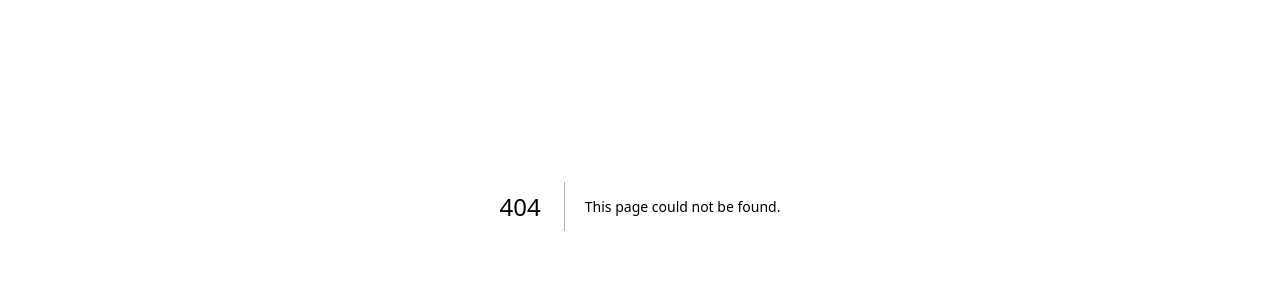
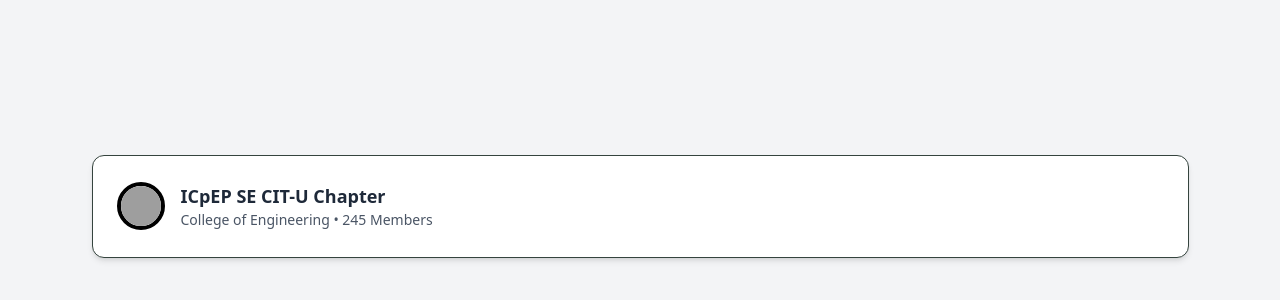
Before and after one commit to kemdav/Tambayan, a Next.js app: page /test/organization-card in a window 1280 px wide. Before the commit this address had no page. Shown: the part 194-494 px from the top of the page. Built offline with nearby package versions, Linux system fonts and the light colour scheme; grey boxes are pictures that could not be loaded.

Commit message:
Add org card
Just Added org card, customizable Name, Description, Members Count, Avatar url and Avatar is editable.

```diff
--- /dev/null
+++ b/src/app/components/ui/general/org-card.tsx
@@ -0,0 +1,31 @@
+import { AvatarIcon } from "./avatar-icon-component";
+
+interface OrgCardProps {
+  name: string;
+  description: string;
+  membersCount: number;
+  avatarUrl?: string;
+  isAvatarEditable?: boolean;
+}
+
+export default function OrgCard({
+  name,
+  description,
+  membersCount,
+  avatarUrl,
+  isAvatarEditable = false,
+}: OrgCardProps) {
+  return (
+    <div className="bg-white shadow-md rounded-xl px-6 py-4 w-[1097px] h-[103px] flex items-center justify-between border border-[var(--color-neutral-deep-forest-green)]">
+      <div className="flex items-center gap-4">
+        <AvatarIcon src={avatarUrl} alt={name} isEditable={isAvatarEditable} />
+        <div>
+          <h2 className="text-lg font-bold text-gray-800">{name}</h2>
+          <p className="text-sm text-gray-600">
+            {description} • {membersCount} Members
+          </p>
+        </div>
+      </div>
+    </div>
+  );
+}
--- /dev/null
+++ b/src/app/test/organization-card/page.tsx
@@ -0,0 +1,17 @@
+"use client";
+
+import OrgCard from "@/app/components/ui/general/org-card";
+
+export default function OrganizationCardPage() {
+  return (
+    <div className="flex items-center justify-center min-h-screen bg-gray-100">
+      <OrgCard
+        name="ICpEP SE CIT-U Chapter"
+        description="College of Engineering"
+        membersCount={245}
+        avatarUrl="Kamo na bahala butang ani hahaha"
+        isAvatarEditable={false}
+      />
+    </div>
+  );
+}
```
